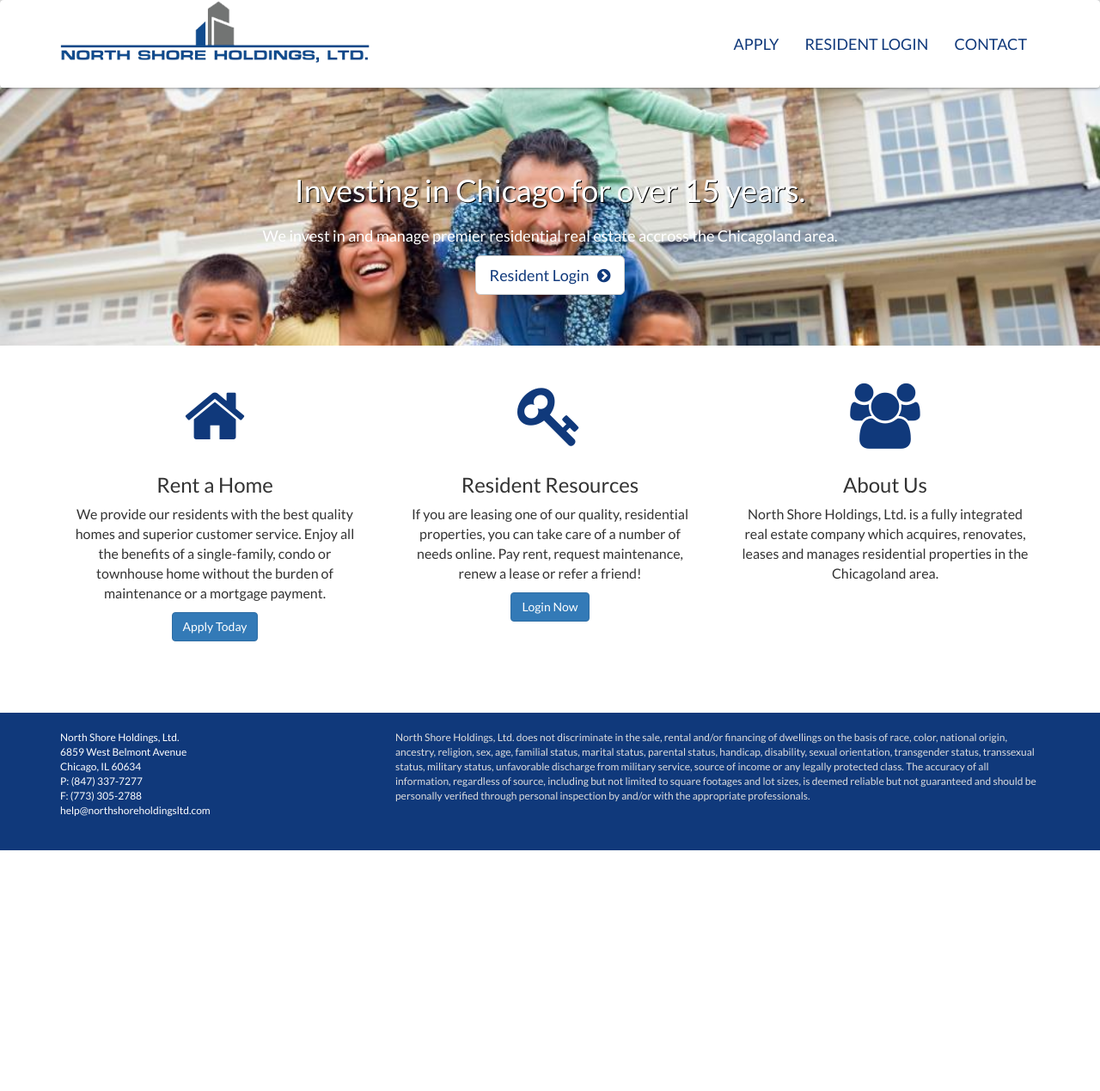
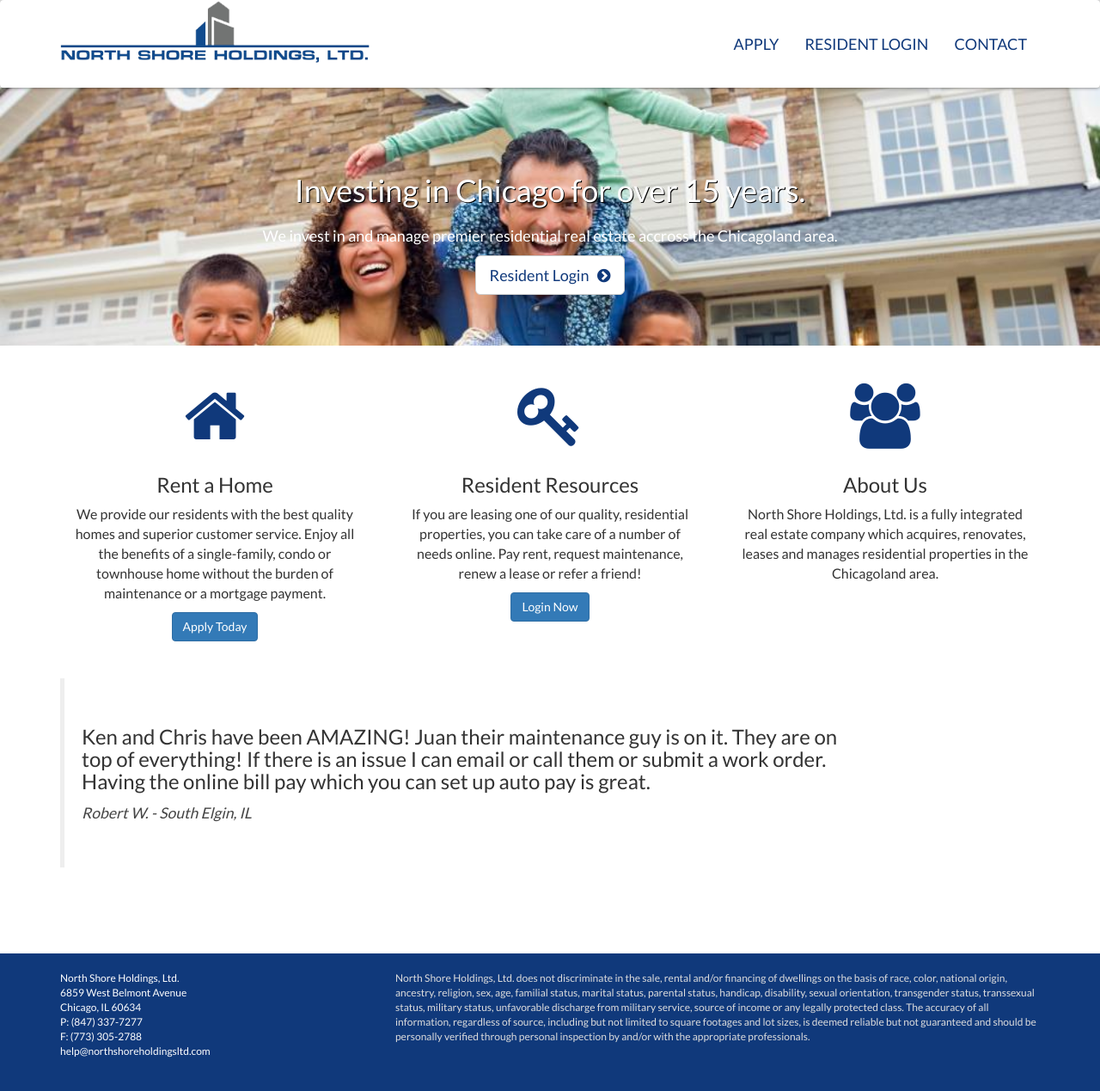
Before and after one commit to scottweisman/northshoreholdings, a Jekyll site: the page built from index.html, in a window 1280 px wide. Shown: the whole page at 86% size. Built offline with Jekyll 4.4.1, drawn with Linux system fonts in a browser that asks for light colours; nearby versions of some CDN libraries; Markdown is read by kramdown in place of the engine named in the settings; before the commit the page ends 989 px from its top, so only the background shows below that.

Commit message:
upgraded jekyll

```diff
--- a/Gemfile
+++ b/Gemfile
@@ -1,7 +1,3 @@
 source "https://rubygems.org"
 
-gem 'coffee-script'
-gem 'jekyll'
-gem 'rake'
-gem 'rdiscount'
-gem 'sass'
+gem 'github-pages'
--- a/_config.yml
+++ b/_config.yml
@@ -1,9 +1,11 @@
 title: North Shore Holdings Ltd
-author: Scott Weisman
-description: "A nice static website, ready for design."
+description: "North Shore Holdings acquires, renovates, leases and manages residential real estate in the Chicagoland area."
 
 # exclude: [public, Gemfile, Gemfile.lock, Rakefile, README.md]
 
 permalink: /:title
 markdown: rdiscount
-pygments: true
+
+sass:
+  sass_dir: _scss
+  style: :compressed
--- a/_includes/head.html
+++ b/_includes/head.html
@@ -10,6 +10,6 @@
     <link rel="stylesheet" href="//netdna.bootstrapcdn.com/bootstrap/3.1.1/css/bootstrap.min.css">
     <link href="//netdna.bootstrapcdn.com/font-awesome/4.0.3/css/font-awesome.css" rel="stylesheet">
     <link href="//cdnjs.cloudflare.com/ajax/libs/animate.css/3.0.0/animate.min.css" rel="stylesheet">
-    <link rel="stylesheet" type="text/css" href="/stylesheets/style.css">
+    <link rel="stylesheet" type="text/css" href="/css/main.css">
     <link href='http://fonts.googleapis.com/css?family=Lato:300,400,700' rel='stylesheet' type='text/css'>
   </head>
--- /dev/null
+++ b/_scss/base/_main.scss
@@ -0,0 +1,31 @@
+
+// Base Styles ——————————————————————————————— •
+// ——————————————————————————————————————————— •
+
+
+html, body {
+  font-family: $font-sans;
+  font-size: 16px;
+  height: 100%;
+  // padding-top: 100px;
+}
+
+#wrap {
+  min-height: 100%;
+  height: auto !important;
+  height: 100%;
+  margin: 0 auto -160px;
+}
+
+a {
+  color: $base-blue;
+  text-decoration: none;
+
+  &:hover { color: $base-blue; text-decoration: none; }
+  &:active { color: $base-blue; }
+}
+
+h2 {
+  border-bottom: 1px solid $base-blue;
+  font-weight: 300;
+}
--- a/_stylesheets/pages/_home.scss
+++ b/_scss/pages/_home.scss
@@ -54,3 +54,37 @@
     }
   }
 }
+
+  // QUOTES
+
+  .quotes {display: none;}
+
+  blockquote {
+   padding-top: 2em;
+   margin-bottom: 60px;
+   min-height: 220px;
+   @media only screen and (max-width: 40em){
+    min-height: 475px;
+  }
+
+  .featured-quote {
+    color: $base-blue;
+    font-style: italic;
+
+    &:before{
+      content: "\201C";
+      font-size: 200px;
+      left: -42px;
+      opacity: 0.3;
+      position: absolute;
+      top: -31px;
+      width: 100%;
+    }
+  }
+
+  cite {
+    color: #444;
+    text-align: right;
+  }
+
+}
--- a/_stylesheets/style.scss
+++ /dev/null
@@ -1,55 +0,0 @@
-// Reset & Mixins ———————————————————————————— •
-// ——————————————————————————————————————————— •
-@charset "UTF-8";
-
-@import
-  'globals/mixins';
-
-$font-sans: lato, Helvetica, "Lucida Grand", Arial, sans-serif;
-
-$base-blue: #10397b;
-
-// Base Styles ——————————————————————————————— •
-// ——————————————————————————————————————————— •
-
-
-html, body {
-  font-family: $font-sans;
-  font-size: 16px;
-  height: 100%;
-  // padding-top: 100px;
-}
-
-#wrap {
-  min-height: 100%;
-  height: auto !important;
-  height: 100%;
-  margin: 0 auto -160px;
-}
-
-a {
-  color: $base-blue;
-  text-decoration: none;
-
-  &:hover { color: $base-blue; text-decoration: none; }
-  &:active { color: $base-blue; }
-}
-
-h2 {
-  border-bottom: 1px solid $base-blue;
-  font-weight: 300;
-}
-
-
-
-// Components ———————————————————————————————— •
-// ——————————————————————————————————————————— •
-
-@import
-  'components/navigation',
-  'components/footer';
-
-@import
-  'pages/home',
-  'pages/apply',
-  'pages/contact';
--- /dev/null
+++ b/css/main.scss
@@ -0,0 +1,12 @@
+---
+# this ensures Jekyll reads the file to be transformed into CSS later
+---
+
+@import "globals/mixins";
+@import "globals/bootstrap_overrides";
+@import "base/main";
+@import "components/footer";
+@import "components/navigation";
+@import "pages/apply";
+@import "pages/contact";
+@import "pages/home";
--- a/index.html
+++ b/index.html
@@ -56,4 +56,32 @@
 	  </div>
 	</div>
 
+	<div class="row">
+		<div class="col-md-10">
+			<blockquote class="quotes">
+				<h3>Ken and Chris have been AMAZING! Juan their maintenance guy is on it. They are on top of everything! If there is an issue I can email or call them or submit a work order. Having the online bill pay which you can set up auto pay is great.</h3>
+				<cite>Robert W. - South Elgin, IL</cite>
+			</blockquote>
+			<blockquote class="quotes">
+				<h3>Ken has been my landlord for over a year -- during this time he has been overwhelmingly responsive and professional. Recently, our dishwasher broke - with three kids this was a huge hassle to hand wash dishes after each meal -- Ken responded within the hour and the next day we got a call from ABT to schedule the delivery of our new dishwasher!</h3>
+				<cite>Sheila T. - Wilmette, IL</cite>
+			</blockquote>
+			<blockquote class="quotes">
+				<h3>Since the first time I called North Shore requesting to see one of their rental properties, they have been incredibly responsive and accomodating.  The house that I'm renting was fully renovated by North Shore and was in move-in condition. Every time I have emailed or texted Ken with an issue, I have received a response within an hour....actually, usually within 15 minutes. </h3>
+				<cite>Heidi B. - Glenview, IL</cite>
+			</blockquote>
+			<blockquote class="quotes">
+				<h3>I have been a tenant of Ken from North Shore Holdings for about a year now, if your looking for a rental unit, I would give them a call. I have not had many problems with our unit but as soon as I post a issue, I get a text message or a phone call, always from Ken the owner. the problem is taken care of immediately. Ken and North Shore are #1 in my book.</h3>
+				<cite>Joe M. - Bartlett, IL</cite>
+			</blockquote>
+			<blockquote class="quotes">
+				<h3>I have been renting from North Shore Holdings and have to say that they are a great landlord.  The property I am renting is a complete gut rehab and the quality and workmanship is outstanding.  Any maintenance request I have ever had has been taken care of within days.  I did not have the greatest credit when I applied for the house and Ken treated me as more than just my credit score.  Joanna there is fantastic!  Would not hesitate to rent from them again.</h3>
+				<cite>Diane S. - Streamwood, IL</cite>
+			</blockquote>
+
+
+		</div>
+
+	</div>
+
 </div>
--- a/javascripts/custom.js
+++ b/javascripts/custom.js
@@ -9,7 +9,25 @@
     //callback which can be used to show a thank you message
     //and reset the form
     $('#contact-form').find('form')[0].reset();
-    $('#contact-form').replaceWith('<p style="color:green">Thank you for contacting us. We will get back to you as soon as possible.</p>')
+    $('#contact-form').replaceWith('<p style="color:green">Thank you for contacting us. We will get back to you as soon as possible.</p>');
   });
   return false; //to stop the form from submitting
 });
+
+// Quotes
+
+$(function() {
+  var quotes = $(".quotes");
+  var quoteIndex = -1;
+
+  function showNextQuote() {
+    ++quoteIndex;
+    quotes.eq(quoteIndex % quotes.length)
+      .fadeIn(3000)
+      .delay(3000)
+      .fadeOut(3000, showNextQuote);
+  }
+
+  showNextQuote();
+
+});
--- a/stylesheets/style.css
+++ /dev/null
@@ -1,109 +0,0 @@
-html, body {
-  font-family: lato, Helvetica, "Lucida Grand", Arial, sans-serif;
-  font-size: 16px;
-  height: 100%; }
-
-#wrap {
-  min-height: 100%;
-  height: auto !important;
-  height: 100%;
-  margin: 0 auto -160px; }
-
-a {
-  color: #10397b;
-  text-decoration: none; }
-  a:hover {
-    color: #10397b;
-    text-decoration: none; }
-  a:active {
-    color: #10397b; }
-
-h2 {
-  border-bottom: 1px solid #10397b;
-  font-weight: 300; }
-
-.navbar {
-  background: #fff;
-  -webkit-box-shadow: 0 0 4px rgba(50, 50, 50, 0.75);
-  box-shadow: 0 0 4px rgba(50, 50, 50, 0.75);
-  margin-bottom: 40px; }
-  .navbar li {
-    font-size: 18px;
-    text-transform: uppercase; }
-
-.navbar-brand,
-.navbar-nav li a {
-  line-height: 100px;
-  height: 100px;
-  padding-top: 0; }
-
-.logo {
-  width: 360px; }
-
-button.navbar-toggle {
-  background-color: #10397b;
-  margin-top: 34px; }
-  button.navbar-toggle .fa-bars {
-    color: #fff;
-    font-size: 18px; }
-
-#push, #footer {
-  height: 160px; }
-
-footer {
-  background-color: #10397b;
-  color: #fff;
-  padding: 20px 0;
-  margin-top: 40px;
-  font-size: 12px; }
-  footer address {
-    margin: 0; }
-    footer address a {
-      color: #fff; }
-  footer .disclaimer {
-    color: #ddd; }
-
-.home .navbar {
-  margin-bottom: 0; }
-.home .banner {
-  background: url("/images/happy_family_outside_home.jpg") no-repeat center center;
-  -webkit-background-size: cover;
-  -moz-background-size: cover;
-  -o-background-size: cover;
-  background-size: cover;
-  height: 300px;
-  text-align: center; }
-  .home .banner h1 {
-    color: #fff;
-    text-shadow: 1px 1px 0 #000;
-    padding: 80px 0 10px; }
-  .home .banner p {
-    color: #fff;
-    font-size: 18px; }
-  .home .banner .btn-default {
-    background: #fff;
-    color: #10397b; }
-    .home .banner .btn-default:hover {
-      -webkit-transition: all 0.4s ease-in-out;
-      -moz-transition: all 0.4s ease-in-out;
-      -ms-transition: all 0.4s ease-in-out;
-      transition: all 0.4s ease-in-out;
-      background: #fff;
-      color: #444; }
-  .home .banner i {
-    margin-left: 6px; }
-.home .thumbnails {
-  margin-top: 40px; }
-.home .thumbnail {
-  border: none;
-  text-align: center; }
-  .home .thumbnail .fa {
-    color: #10397b;
-    font-size: 76px; }
-
-.apply .app-icon {
-  margin-top: 20px;
-  width: 120px; }
-
-.contact address {
-  margin-top: 20px; }
```
Also changed, not shown: Gemfile.lock, README.md, _scss/components/_footer.scss (renamed from _stylesheets/components/_footer.scss), _scss/components/_navigation.scss (renamed from _stylesheets/components/_navigation.scss), _scss/globals/_bootstrap_overrides.scss (added), _scss/globals/_mixins.scss (renamed from _stylesheets/globals/_mixins.scss), _scss/pages/_apply.scss (renamed from _stylesheets/pages/_apply.scss), _scss/pages/_contact.scss (renamed from _stylesheets/pages/_contact.scss), 2 other files.
